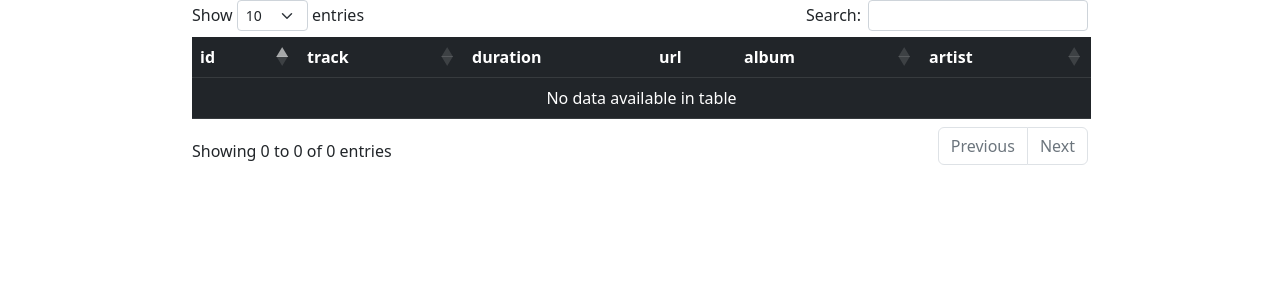
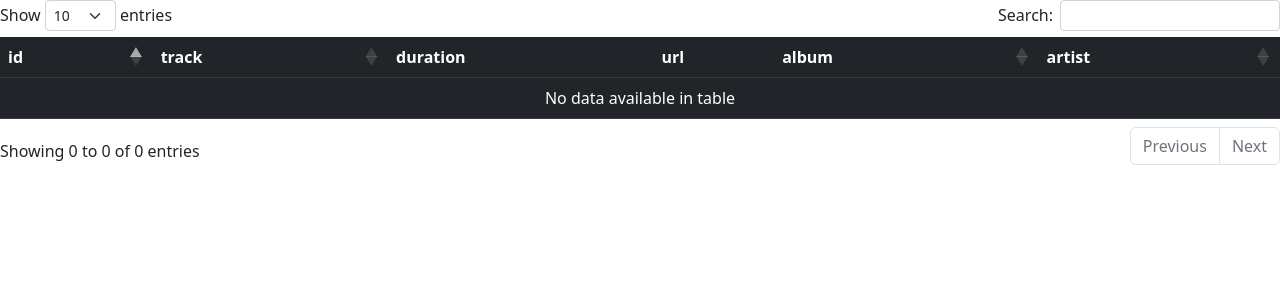
Before and after one commit to dampbacon/cs235_2022_assignment-fbee055, a Flask app: page /track/list in a window 1280 px wide. Shown: the part 56-356 px from the top of the page. Run offline with Flask 2, Linux system fonts and the light colour scheme; data that the repository does not hold is empty; parts of the project's set-up code (start-up, migrations or seed data) failed here and were passed over; some libraries are stand-ins or nearby versions.

Commit message:
fix so that table resizes

```diff
--- a/music/static/styles.css
+++ b/music/static/styles.css
@@ -12,6 +12,8 @@ html,body{
 }
 
 .contain_table {
-  margin: 0 auto;
-  width: 70%;
+  /*margin: 0 auto;*/
+  /*width: 70%;*/
+  position: relative;
+  clear: both;
 }
--- a/music/templates/home.html
+++ b/music/templates/home.html
@@ -5,6 +5,7 @@
           integrity="sha384-gH2yIJqKdNHPEq0n4Mqa/HGKIhSkIHeL5AyhkYV8i59U5AR6csBvApHHNl/vI1Bx" crossorigin="anonymous">
     <link rel="stylesheet" href="{{ url_for('static', filename='styles.css')}}">
     <link rel="stylesheet" type="text/css" href="https://cdn.datatables.net/1.10.25/css/dataTables.bootstrap5.css">
+{#    <link rel="stylesheet" type="text/css" href="https://cdn.datatables.net/1.10.25/css/jquery.dataTables.min.css">#}
     <meta charset="UTF-8">
     <title></title>
 </head>
--- a/music/templates/tracks_datatables_list.html
+++ b/music/templates/tracks_datatables_list.html
@@ -1,7 +1,7 @@
 {% extends 'home.html' %}
 {% block content %}
-    <div class="contain_table">
-    <table id="data" class="table table-responsive table-dark table-hover align-content-center" >
+    <div class="contain_table table-responsive">
+    <table id="data" class="dataTable table table-dark table-hover" style="width: 100%;">
         <thead>
         <tr>
             <th>id</th>
```
